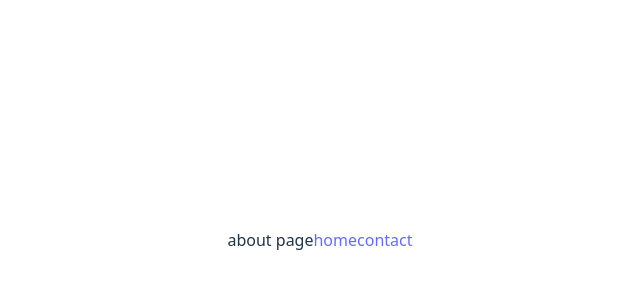
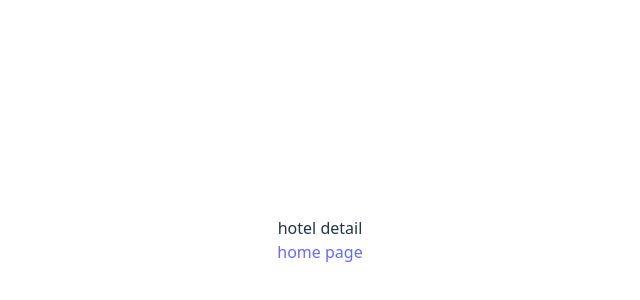
Before and after one commit to MohammadPj/alibaba-asignment, a React (Vite) app: page /about in a window 1280 px wide. Shown: the part 160-460 px from the top of the page, without its empty margins (320-960 px from the left). Built offline with nearby package versions, Linux system fonts and the light colour scheme.

Commit message:
feat(router): add hotel detail page

```diff
--- a/src/App.tsx
+++ b/src/App.tsx
@@ -5,8 +5,7 @@ import { lazy, Suspense } from "react";
 import LoadingComponent from "./components/loading-components/LoadingComponent.tsx";
 
 const HomePage = lazy(() => import("./pages/page.tsx"));
-const AboutPage = lazy(() => import("./pages/about/page.tsx"));
-const ContactPage = lazy(() => import("./pages/contact/page.tsx"));
+const HotelDetailPage = lazy(() => import("./pages/[hotel-id]/page.tsx"));
 const NotFoundPage = lazy(() => import("./pages/not-found/page.tsx"));
 
 function App() {
@@ -22,19 +21,10 @@ function App() {
       />
 
       <Route
-        path={"/about"}
+        path={"/:hotel-id"}
         element={
           <Suspense fallback={<LoadingComponent />}>
-            <AboutPage />
-          </Suspense>
-        }
-      />
-
-      <Route
-        path={"/contact"}
-        element={
-          <Suspense fallback={<LoadingComponent />}>
-            <ContactPage />
+            <HotelDetailPage />
           </Suspense>
         }
       />
--- /dev/null
+++ b/src/pages/[hotel-id]/page.tsx
@@ -0,0 +1,16 @@
+import {Link, useParams} from "react-router-dom";
+
+const HotelDetailPage = () => {
+  const params = useParams()
+
+  console.log('params', params)
+
+  return (
+    <div>
+      <p>hotel detail</p>
+      <Link to={"/"}>home page</Link>
+    </div>
+  );
+};
+
+export default HotelDetailPage;
--- a/src/pages/about/page.tsx
+++ /dev/null
@@ -1,14 +0,0 @@
-import {Link} from "react-router-dom";
-
-const AboutPage = () => {
-  return (
-    <div>
-      about page
-
-      <Link to={"/"}>home</Link>
-      <Link to={"/contact"}>contact</Link>
-    </div>
-  );
-};
-
-export default AboutPage;
--- a/src/pages/contact/page.tsx
+++ /dev/null
@@ -1,14 +0,0 @@
-import {Link} from "react-router-dom";
-
-const ContactPage = () => {
-  return (
-    <div>
-      contact page
-
-      <Link to={"/"}>home</Link>
-      <Link to={"/about"}>about</Link>
-    </div>
-  );
-};
-
-export default ContactPage;
--- a/src/pages/page.tsx
+++ b/src/pages/page.tsx
@@ -10,7 +10,7 @@ const HomePage = () => {
       </div>
 
       <Link to={"/contact"}>contact</Link>
-      <Link to={"/about"}>about</Link>
+      <Link to={"/123"}>detail</Link>
     </div>
   );
 };
```
